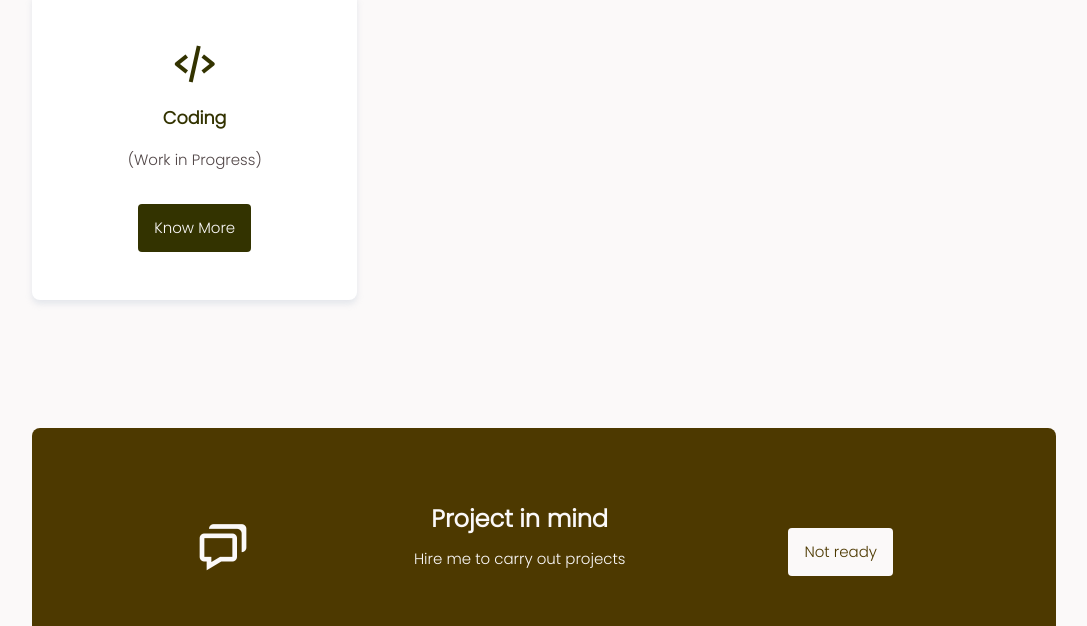
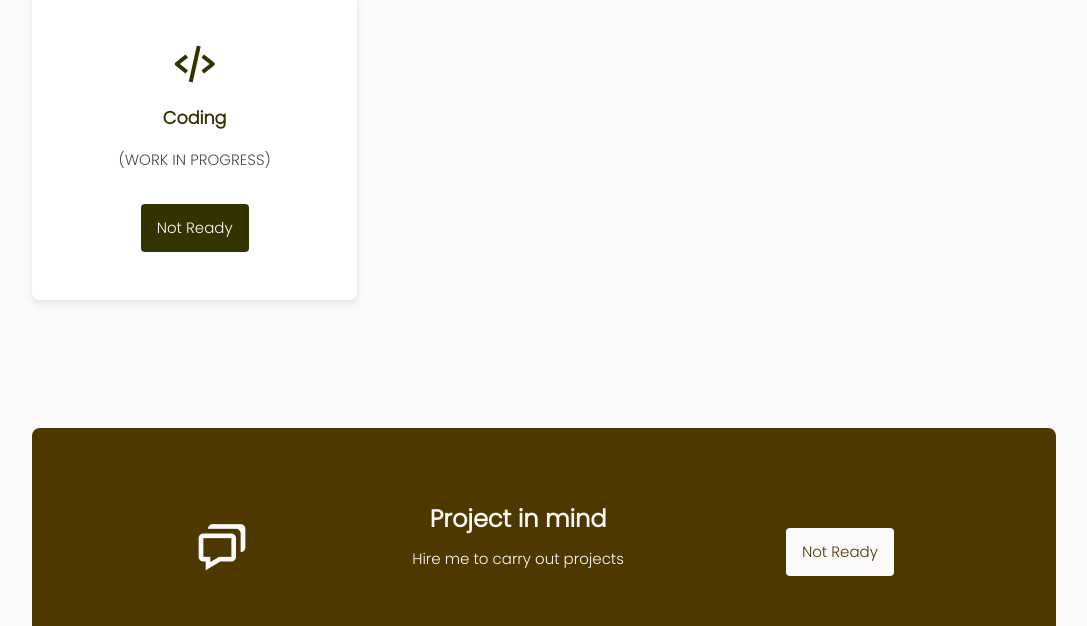
Before and after one commit to Shashwot23/shashwothapa, a plain HTML site: page index.html in a window 1280 px wide. Shown: the part 2061-2687 px from the top of the page, without its empty margins (96-1183 px from the left). Drawn offline with nearby package versions, Linux system fonts and the light colour scheme.

Commit message:
Add files via upload

```diff
--- a/index.html
+++ b/index.html
@@ -146,8 +146,8 @@
                 <div class="services__data">
                     <i class="bx bx-code-alt services__icon"></i>
                     <h3 class="services__title">Coding</h3>
-                    <p class="services__discription">(Work in Progress)</p>
-                    <a href="#" class="button">Know More</a>
+                    <p class="services__discription">(WORK IN PROGRESS)</p>
+                    <a href="#" class="button">Not Ready</a>
                 </div>
             </div>
         </section>
@@ -164,7 +164,7 @@
                     </div>
 
                     <div>
-                        <a href="#" class="button button-white">Not ready</a>
+                        <a href="#" class="button button-white">Not Ready</a>
                     </div>
                 </div>
             </div>
```
Also changed, not shown: image.jpg.
